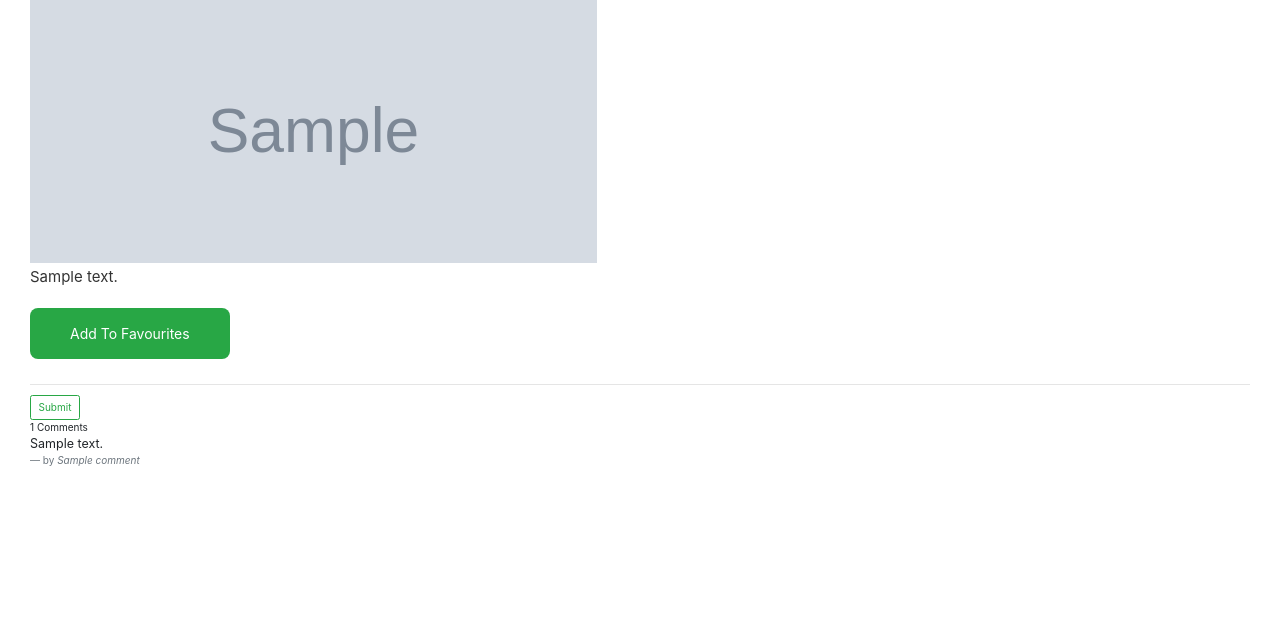
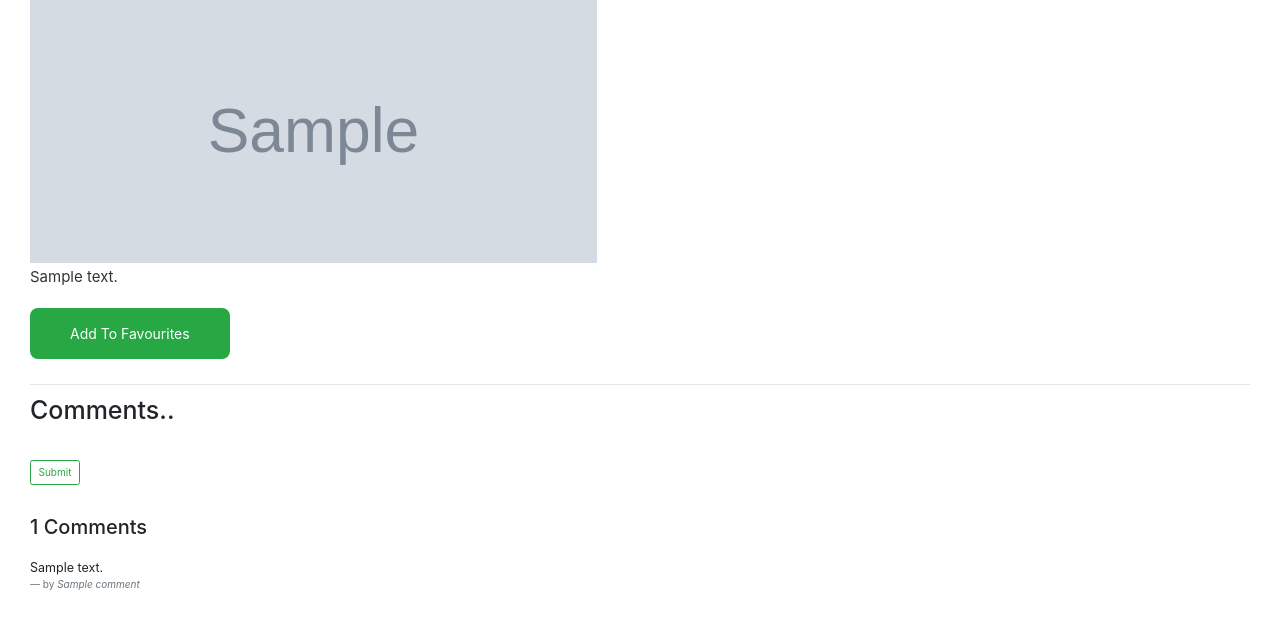
Before and after one commit to diyajaiswal11/Bloggitt, a Django app: template bloggitt/templates/detail.html in a window 1280 px wide. Shown: the part 400-1022 px from the top of the page. Before the commit the page ends 866 px from the top, so only its background shows below. Run offline with Django 3.2, Linux system fonts and the light colour scheme; the template is opened without the code that fills it: most values are stand-ins (such as "Sample title", 1, 10 or a date in 2020); grey boxes marked "Sample" are stand-in pictures.

Commit message:
beautify comments section

```diff
--- a/bloggitt/templates/detail.html
+++ b/bloggitt/templates/detail.html
@@ -97,16 +97,18 @@
 
   <br/><br/>
   <hr>
-
+  <h1>Comments..</h1>
+  <br/><br/>
   <form method="post">
     {% csrf_token %}
     {{ comment_form.as_p }}
-    <input type="submit" value="Submit" class="btn btn-outline-success">
+    <input type="submit" value="Submit" class="btn btn-outline-success" >
   </form>
 
-
+  <br/><br/>
   <div class='main-comment-section'>
-    {{ comments.count }} Comment{{comments|pluralize }}
+    <h2>{{ comments.count }} Comment{{comments|pluralize }}</h2>
+    <br/>
     {% for comment in comments %}
     <blockquote class="blockquote">
       <p class="mb-0">{{comment.body}}</p>
```
Also changed, not shown: bloggitt/core/forms.py (+7 -0 lines).
